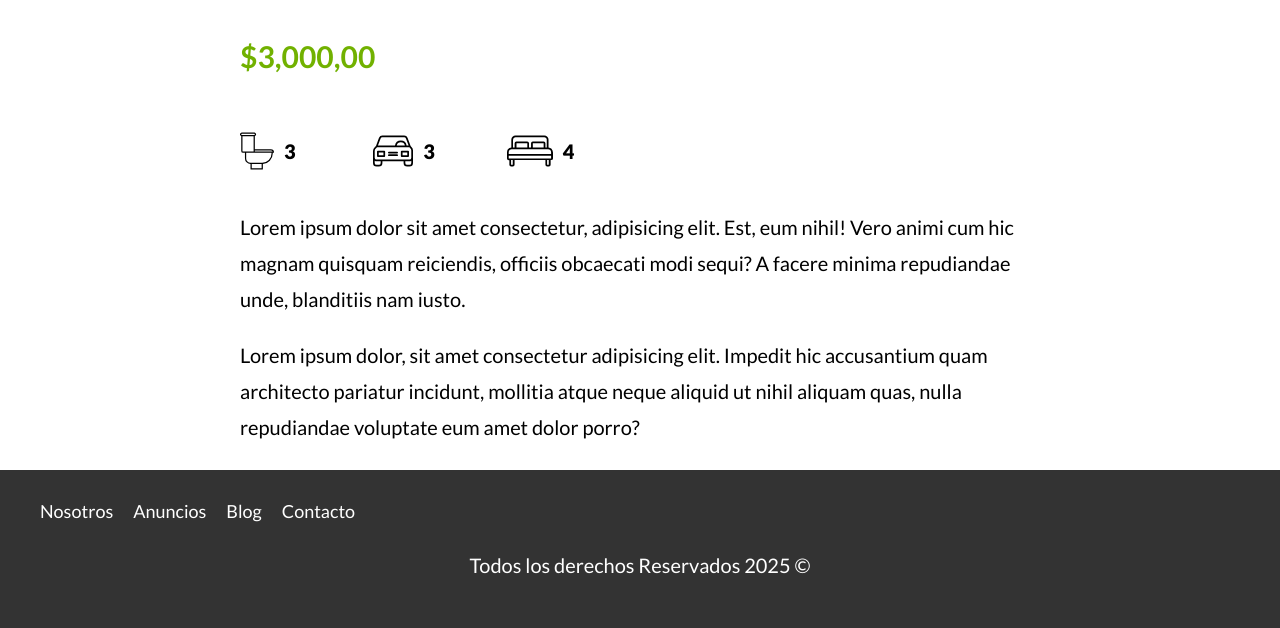
After one commit to Michelle453/bienes-raices, a PHP site: page /anuncio.html in a window 1280 px wide. The commit adds this page. Shown: the part 839-1467 px from the top of the page. Run offline with PHP 8.4, Linux system fonts and the light colour scheme; some libraries are stand-ins or nearby versions.

Commit message:
Agregar maquetacion estilos pag anuncios y anuncio

```diff
--- /dev/null
+++ b/anuncio.html
@@ -0,0 +1,85 @@
+<!DOCTYPE html>
+<html lang="en">
+<head>
+    <meta charset="UTF-8">
+    <meta name="viewport" content="width=device-width, initial-scale=1.0">
+    <title>Bienes Raíces</title>
+    <link rel="stylesheet" href="build/css/app.css">
+</head>
+<body>
+
+    <header class="header">
+        <div class="contenedor contenido-header">
+            <div class="barra">
+                <a href="">
+                    <img src="build/img/logo.svg" alt="Logotipo de Bienes Raíces">
+                </a>
+
+                <nav class="navegacion">
+                    <a href="nosotros.html">Nosotros</a>
+                    <a href="anuncios.html">Anuncios</a>
+                    <a href="blog.html">Blog</a>
+                    <a href="contacto.html">Contacto</a>
+                </nav>
+
+            </div> <!--cierre de la barra-->
+
+
+        </div>
+    </header>
+
+    <main class="contenedor seccion contenido-centrado">
+        <h1>Casa en venta frente al bosque</h1>
+
+        <picture>
+            <source srcset="build/img/destacada.webp" type="image/webp">
+            <source srcset="build/img/destacada.jpg" type="imgage/jpeg">
+            <img loading="lazy" src="build/img/destacada.jpg" alt="Imagen de la propiedad">
+
+            <div class="resumen-propiedad">
+                <p class="precio">$3,000,00</p>
+                <ul class="iconos-caracteristicas">
+                    <li>
+                        <img src="build/img/icono_wc.svg" alt="Icono WC" loading="lazy">
+                        <p>3</p>
+                    </li>
+                    <li>
+                        <img src="build/img/icono_estacionamiento.svg" alt="Icono estacionamiento" loading="lazy">
+                        <p>3</p>
+                    </li>
+                    <li>
+                        <img src="build/img/icono_dormitorio.svg" alt="Icono habitaciones" loading="lazy">
+                        <p>4</p>
+                    </li>
+                </ul>
+
+                <p>
+                    Lorem ipsum dolor sit amet consectetur, adipisicing elit. Est, eum nihil! Vero animi cum hic magnam quisquam reiciendis, officiis obcaecati modi sequi? A facere minima repudiandae unde, blanditiis nam iusto.
+                </p>
+                <p>
+                Lorem ipsum dolor, sit amet consectetur adipisicing elit. Impedit hic accusantium quam architecto pariatur incidunt, mollitia atque neque aliquid ut nihil aliquam quas, nulla repudiandae voluptate eum amet dolor porro?</p>
+            </div>
+
+        </picture>
+
+    </main>
+
+
+    <footer class="footer seccion">
+        <div class="contenedor contenedor-footer">
+            <nav class="navegacion">
+                <a href="nosotros.html">Nosotros</a>
+                <a href="anuncios.html">Anuncios</a>
+                <a href="blog.html">Blog</a>
+                <a href="contacto.html">Contacto</a>
+            </nav>
+        </div>
+
+        <p class="copyright">Todos los derechos Reservados 2025 &copy;</p>
+
+    </footer>
+
+    <script src="build/js/bundle.min.js"></script>
+
+</body>
+</html>
--- a/src/scss/base/_utilidades.scss
+++ b/src/scss/base/_utilidades.scss
@@ -3,7 +3,7 @@
     margin-bottom: calc($separacion / 2);
 }
 .contenido-centrado {
-    max-width: 800px;
+    max-width: 80rem;
 }
 
 .alinear-derecha{
--- a/src/scss/layout/_anuncios.scss
+++ b/src/scss/layout/_anuncios.scss
@@ -18,18 +18,21 @@
         margin: 0;
     }
 
-    .precio{
-        color: $verde;
-        font-weight: $bold;
-        font-size: 3rem;
-        text-align: center;
-    }
+
+}
+
+.precio{
+    color: $verde;
+    font-weight: $bold;
+    font-size: 3rem;
+
 }
 
 .iconos-caracteristicas{
     display: flex;
     list-style: none;
     padding: 0;
+    max-width: 40rem;
     li{
         flex: 1;
         display: flex;
```
Also changed, not shown: anuncios.html (+113 -0 lines), build/css/app.css, 1 other file.
